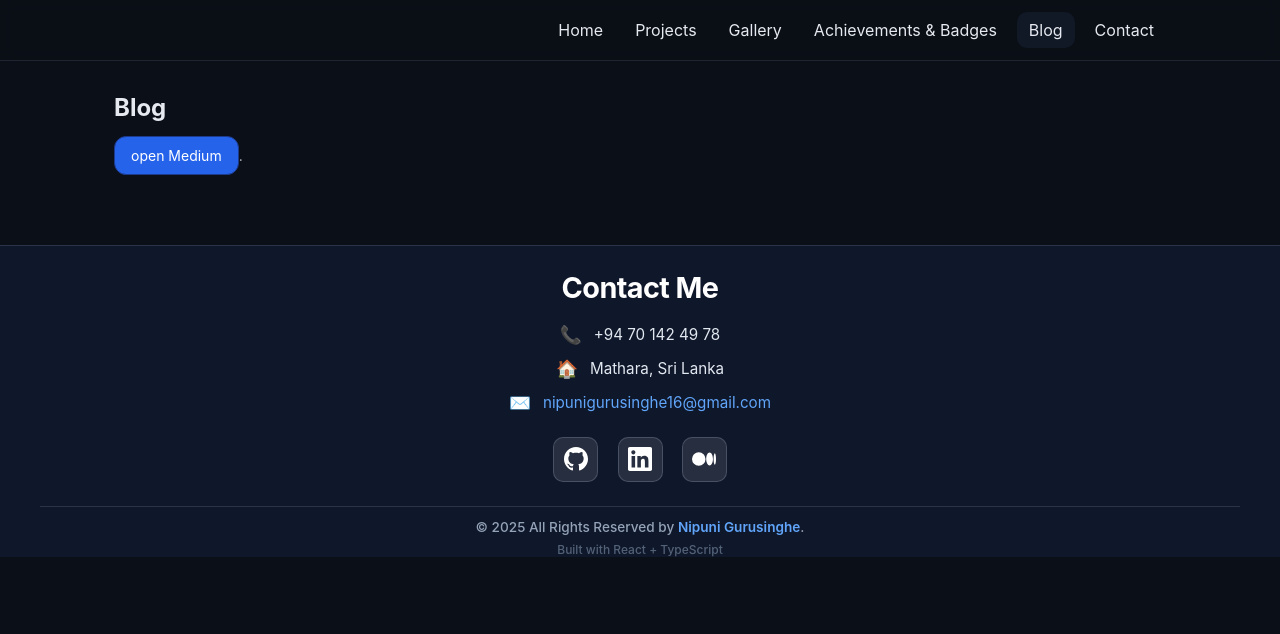
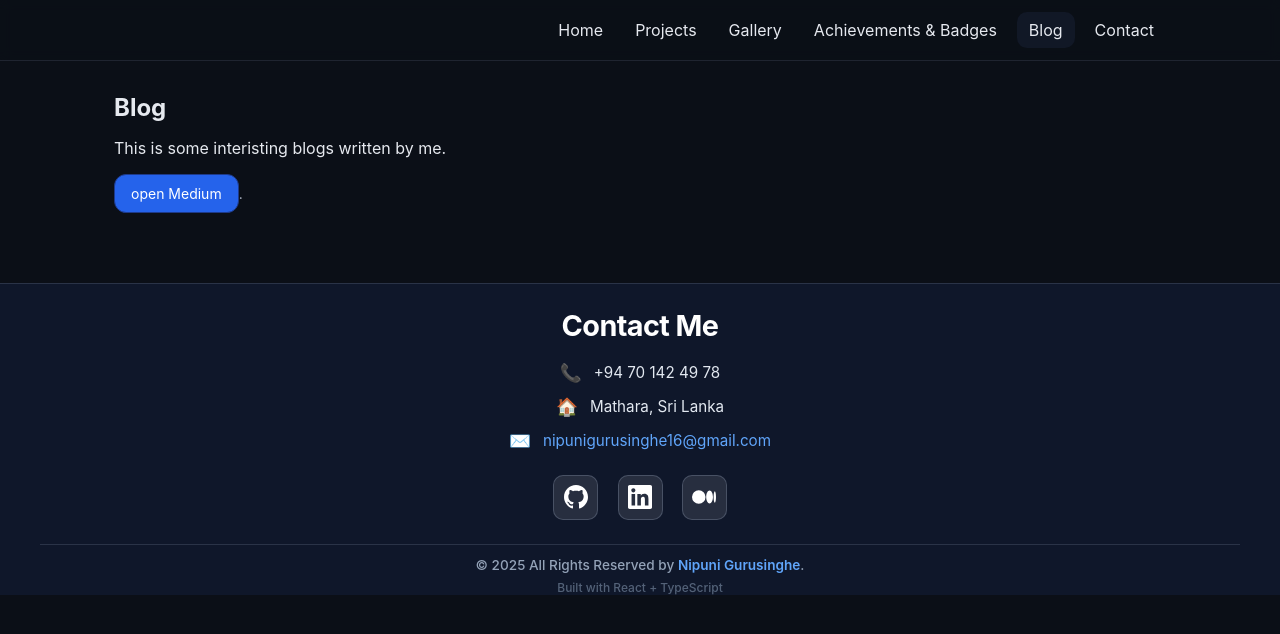
Before and after one commit to nipuni-Gurusinghe/Nipuni_Gurusinghe_Portfolio, a React (Vite) app: page /blog in a window 1280 px wide. Shown: the top 634 px of the page. Built offline with nearby package versions, Linux system fonts and the light colour scheme.

Commit message:
Change blog page

```diff
--- a/src/pages/Blog.tsx
+++ b/src/pages/Blog.tsx
@@ -9,6 +9,7 @@ export default function Blog(){
   return (
     <div>
       <h2 className="section-title">Blog</h2>
+      <p> This is some interisting blogs written by me.</p>
       <p className="small"> <a className="btn" href="https://medium.com/@nipunigurusinghe" target="_blank">open Medium</a>.</p>
     </div>
   )
```
